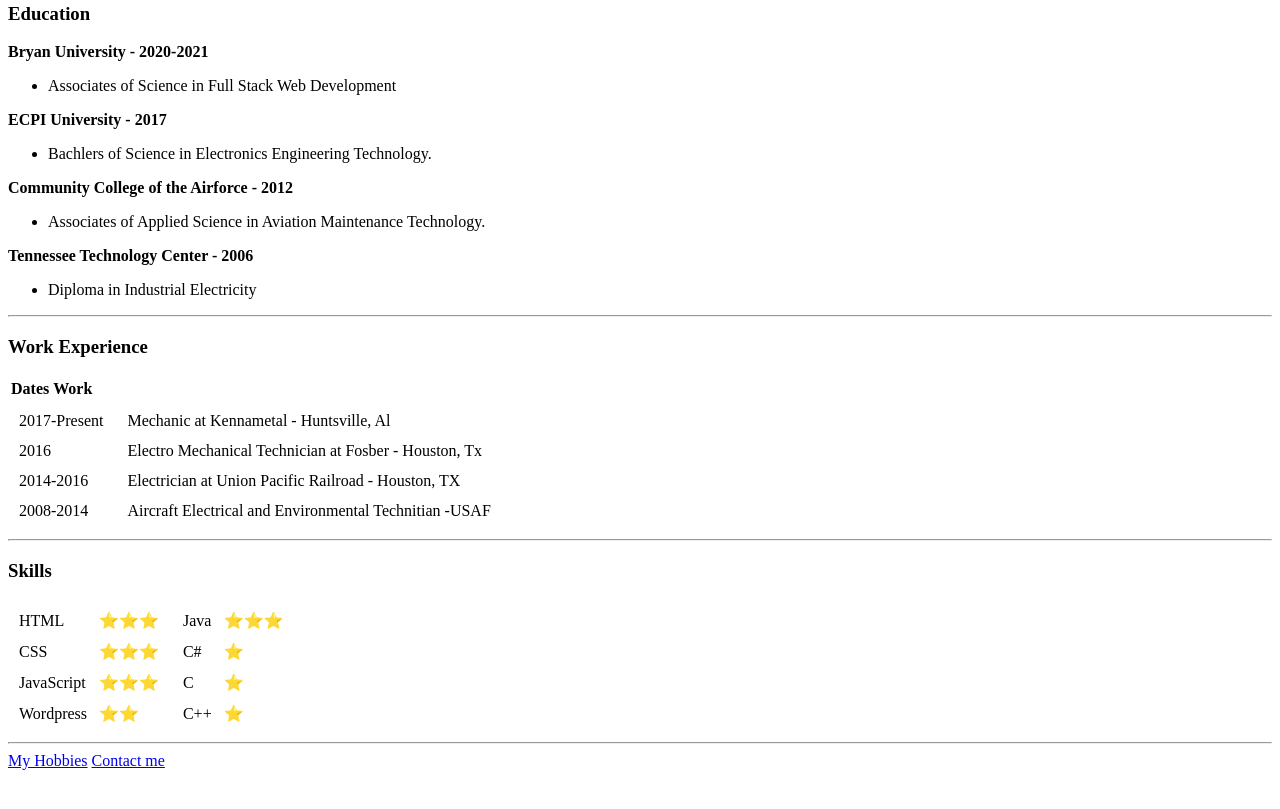
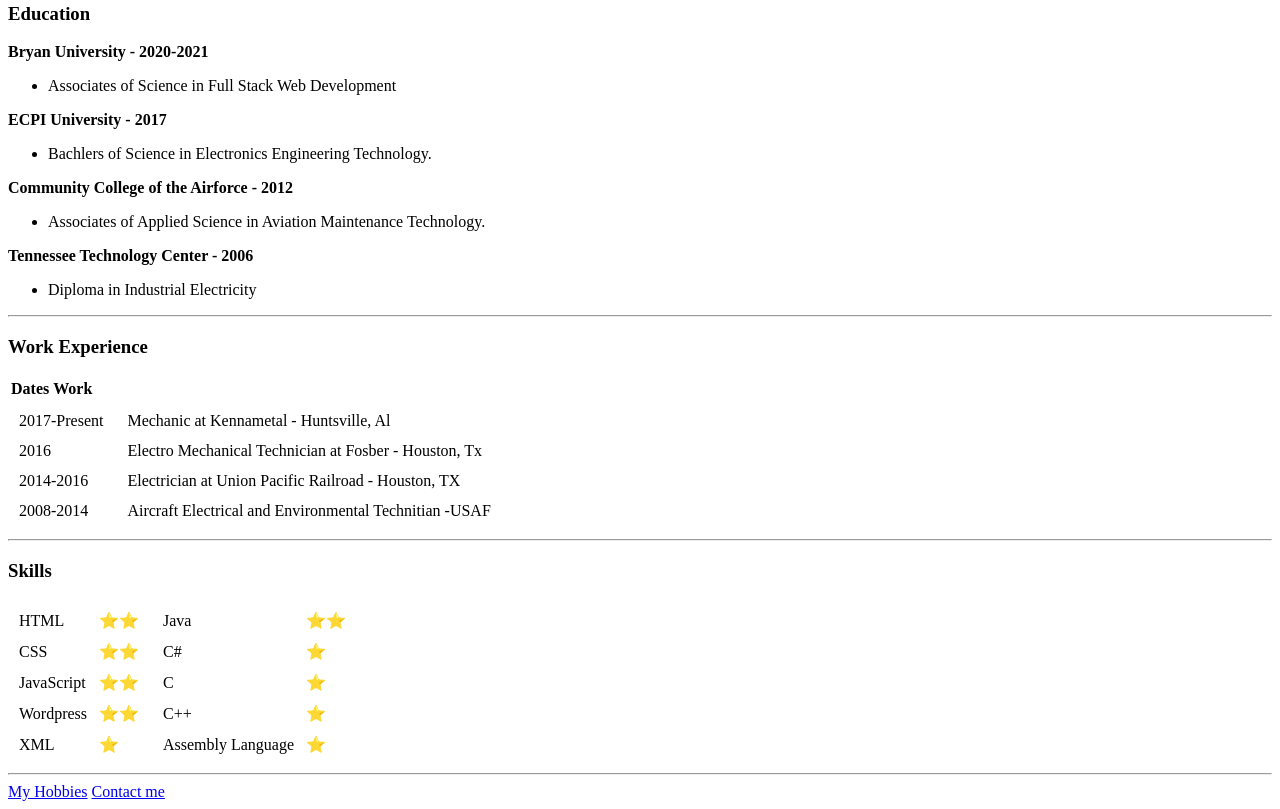
Before and after one commit to WMMorris/cv, a plain HTML site: page index.html in a window 1280 px wide. Shown: the part 300-1109 px from the top of the page. Before the commit the page ends 1078 px from the top, so only its background shows below. Drawn offline with Linux system fonts and the light colour scheme.

Commit message:
updated resume

```diff
--- a/index.html
+++ b/index.html
@@ -83,21 +83,21 @@
     <table cellspacing="10">
       <tr>
         <td>HTML</td>
-        <td>&#11088;&#11088;&#11088;</td>
+        <td>&#11088;&#11088;</td>
         <td></td>
         <td>Java</td>
-        <td>&#11088;&#11088;&#11088;</td>
+        <td>&#11088;&#11088;</td>
       </tr>
       <tr>
         <td>CSS</td>
-        <td>&#11088;&#11088;&#11088;</td>
+        <td>&#11088;&#11088;</td>
         <td></td>
         <td>C#</td>
         <td>&#11088;</td>
       </tr>
       <tr>
         <td>JavaScript</td>
-        <td>&#11088;&#11088;&#11088;</td>
+        <td>&#11088;&#11088;</td>
         <td></td>
         <td>C</td>
         <td>&#11088;</td>
@@ -109,6 +109,13 @@
         <td>C++</td>
         <td>&#11088;</td>
       </tr>
+      <tr>
+        <td>XML</td>
+        <td>&#11088;</td>
+        <td></td>
+        <td>Assembly Language</td>
+        <td>&#11088;</td>
+      </tr>
 
     </table>
     <hr>
```
